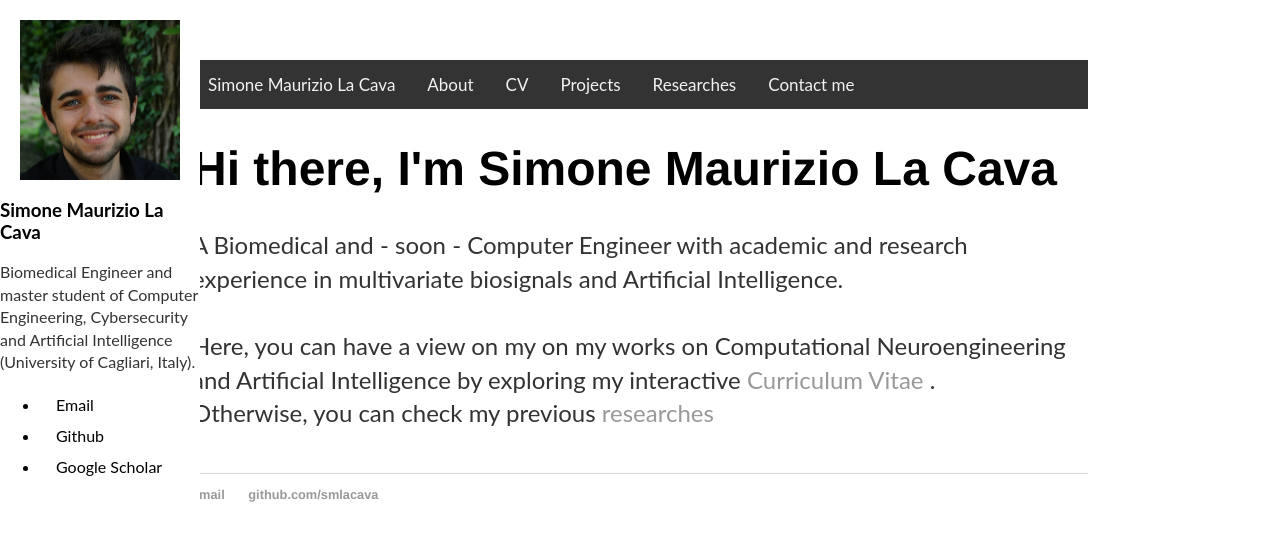
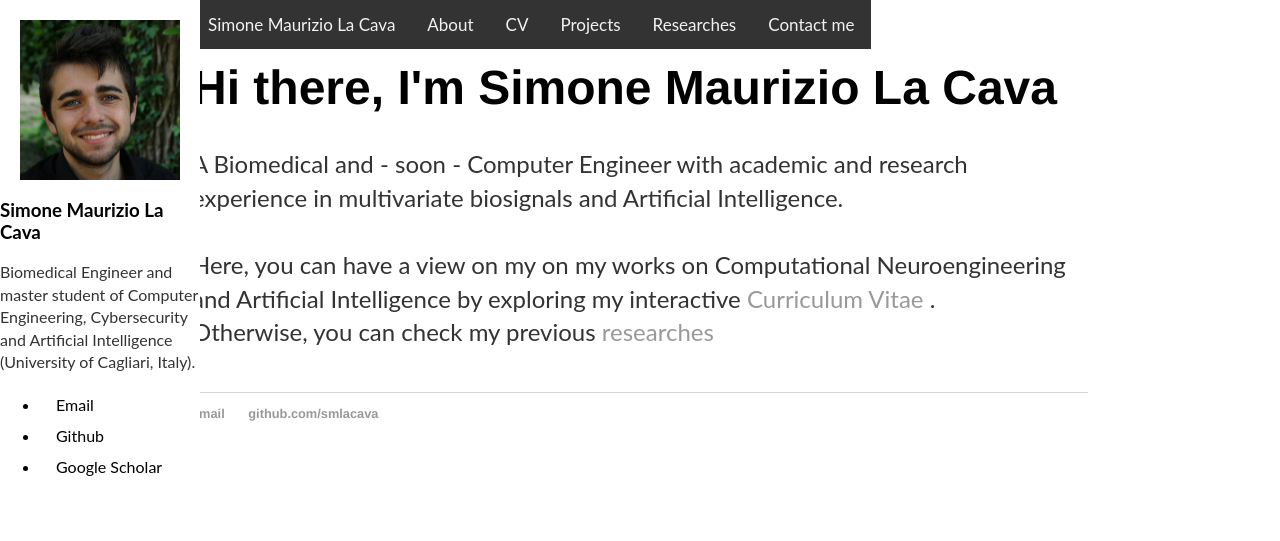
Before and after one commit to smlacava/smlacava.github.io, a Jekyll site: the page built from index.html, in a window 1280 px wide. Shown: the top 541 px of the page. Built offline with Jekyll 4.4.1, drawn with Linux system fonts in a browser that asks for light colours.

Commit message:
Update default.html

```diff
--- a/_layouts/default.html
+++ b/_layouts/default.html
@@ -48,18 +48,18 @@
 		}
 
 		.main {
-  			margin-left: 205px; /* Same as the width of the sidenav */
+  			margin-left: 200px; /* Same as the width of the sidenav */
   			font-size: 12px; /* Increased text to enable scrolling */
   			padding: 0px 10px;
 		}
 
-/* Add a black background color to the top navigation */
 		.topnav {
   			background-color: #333;
   			overflow: hidden;
+			position: fixed;
+  			top: 0;
 		}
 
-/* Style the links inside the navigation bar */
 		.topnav a {
   			float: left;
   			color: #f2f2f2;
@@ -69,13 +69,11 @@
   			font-size: 17px;
 		}
 
-/* Change the color of links on hover */
 		.topnav a:hover {
   			background-color: #ddd;
   			color: black;
 		}
 
-/* Add a color to the active/current link */
 		.topnav a.active {
  			background-color: #4CAF50;
   			color: white;
```
Lines whose indentation alone changed are shown as unchanged.
